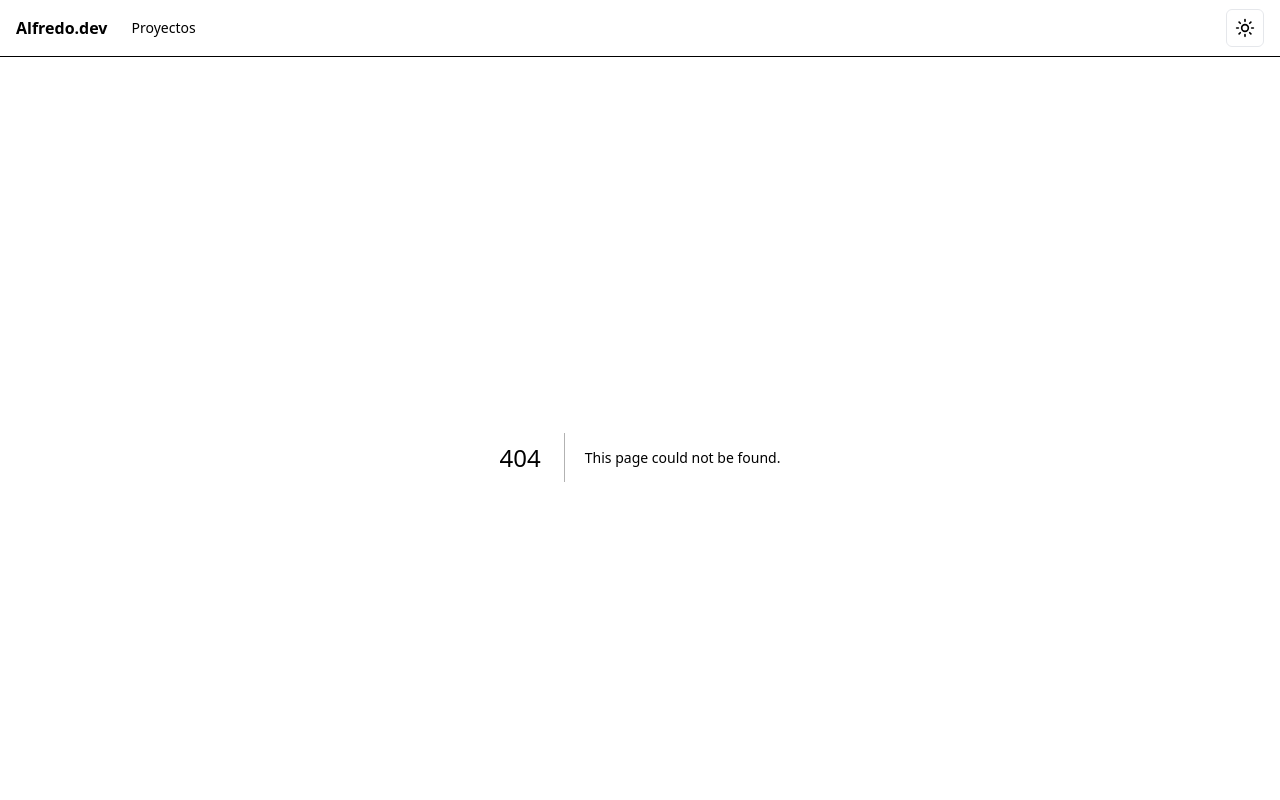
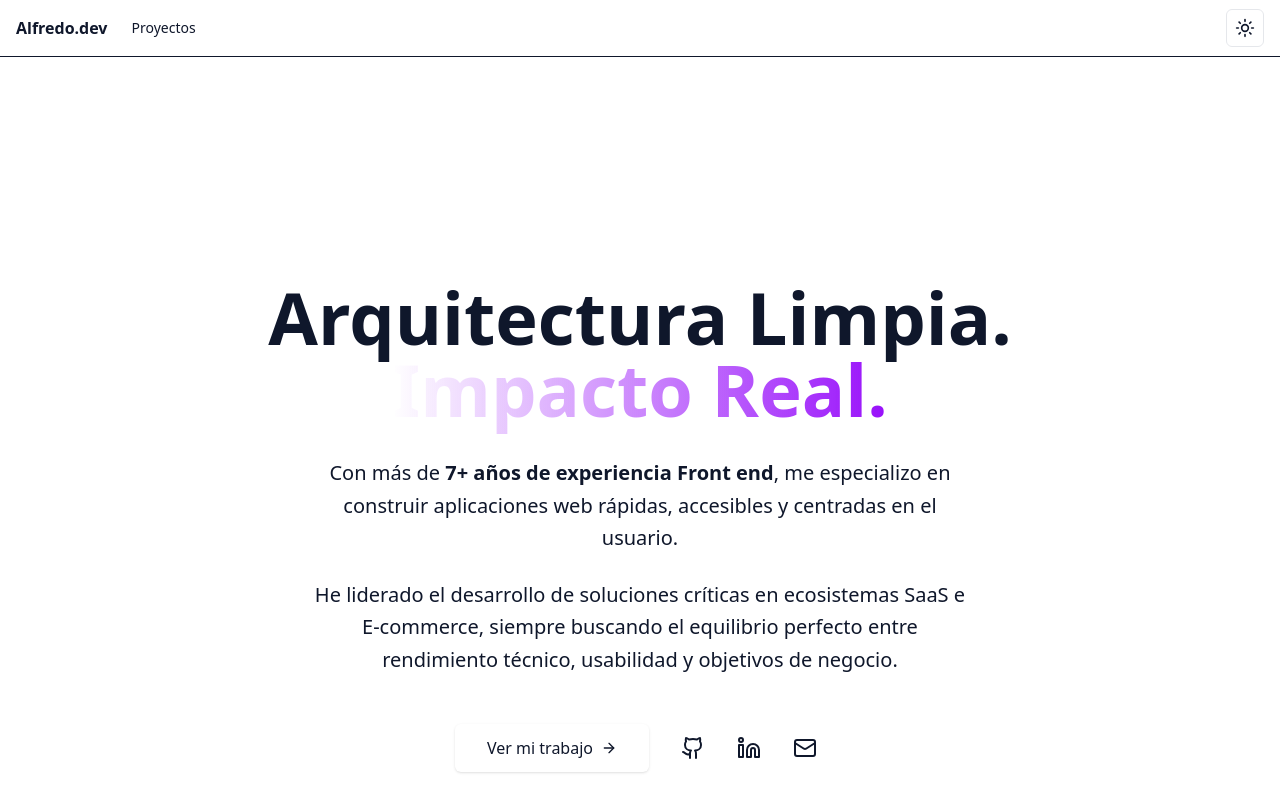
Before and after one commit to AlJor2905/portfolio-alfredo, a Next.js app: page / in a window 1280 px wide. Before the commit this address had no page. Shown: the top 800 px of the page. Built offline with nearby package versions, Linux system fonts and the light colour scheme.

Commit message:
Fixed routing

```diff
--- a/src/components/header.tsx
+++ b/src/components/header.tsx
@@ -7,7 +7,7 @@
             <div className="container flex h-14 max-w-screen-2xl items-center mx-auto px-4">
                 {/* Lado Izquierdo: Logo y Navegación */}
                 <div className="mr-4 hidden md:flex">
-                    <Link href="/home" className="mr-6 flex items-center space-x-2">
+                    <Link href="/" className="mr-6 flex items-center space-x-2">
                         <span className="hidden font-bold sm:inline-block">
                             Alfredo<span className="text-primary">.dev</span>
                         </span>
```
Also changed, not shown: src/app/page.tsx (renamed from src/app/home/page.tsx).
